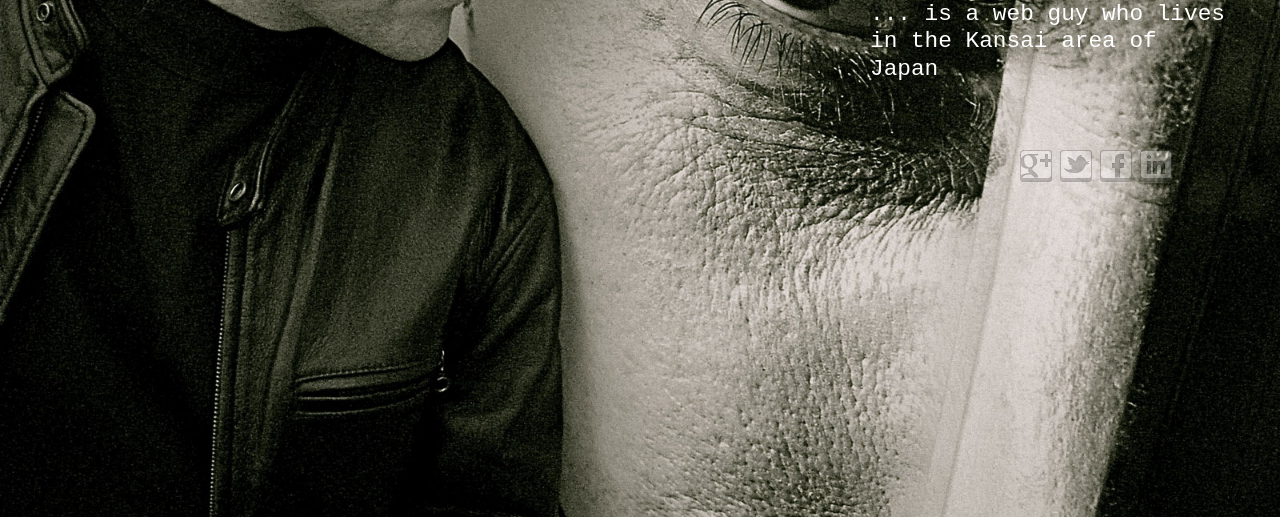
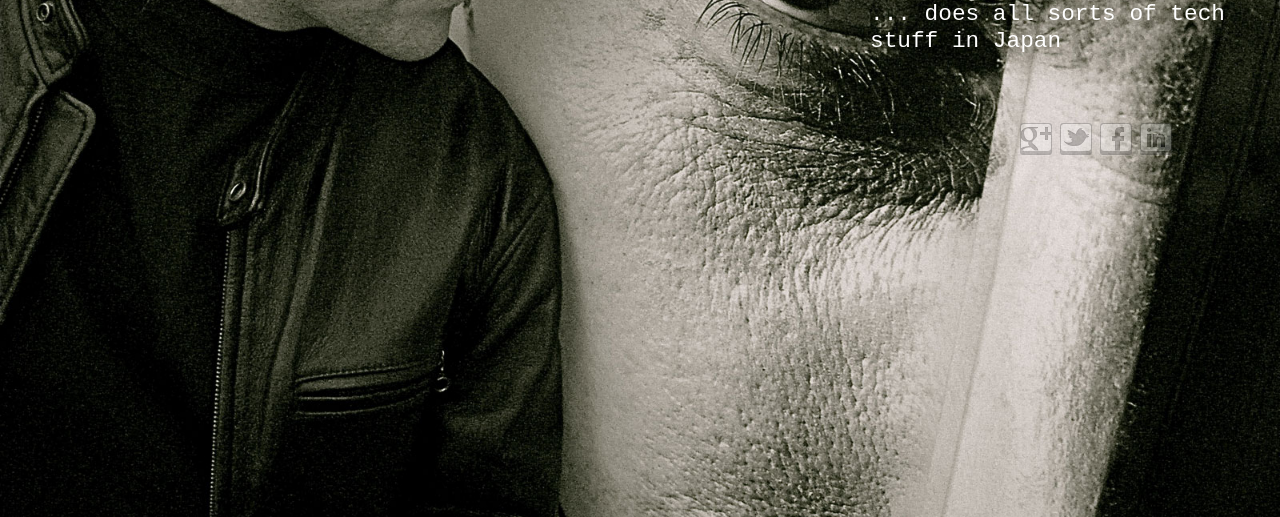
Before and after one commit to BillPerrin/bill.perr.in, a plain HTML site: page index.html in a window 1280 px wide. Shown: the part 283-800 px from the top of the page. Drawn offline with nearby package versions, Linux system fonts and the light colour scheme.

Commit message:
discription

```diff
--- a/index.html
+++ b/index.html
@@ -59,7 +59,7 @@ ul li a:hover #linkedin { width: 32px; height: 32px; background: url(images/link
 <!-- info -->
 <div id="about">
 <h1>Bill Perrin</h1>
-	<p>... is a web guy who lives in the Kansai area of Japan</p>
+	<p>... does all sorts of tech stuff in Japan</p>
 
 	<div id="social">
 		<ul>
```
